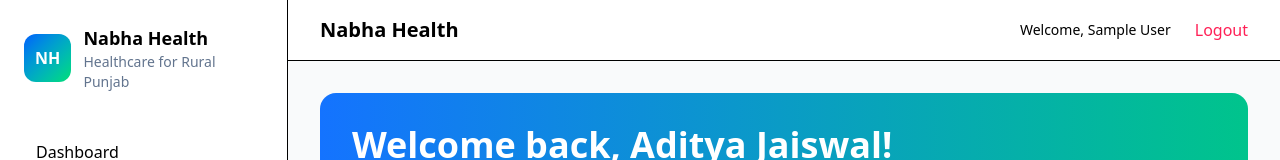
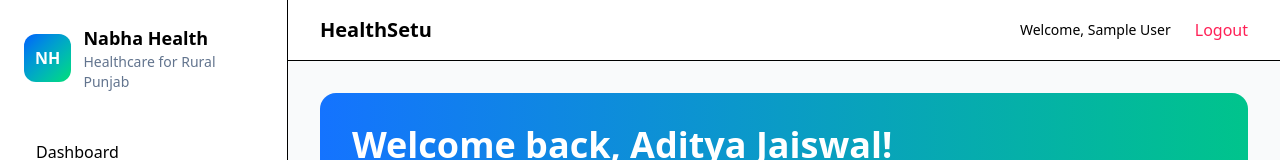
Before and after one commit to jaisaditya/SIH_project_frontend, a React (Vite) app: page / in a window 1280 px wide. Shown: the top 160 px of the page. Built offline with nearby package versions, Linux system fonts and the light colour scheme; no server answers; sample sign-in values are in the browser's storage.

Commit message:
Update Header.jsx

```diff
--- a/src/components/Header.jsx
+++ b/src/components/Header.jsx
@@ -24,7 +24,7 @@ export default function Header({ onOpenSidebar }) {
             </button>
           </div>
 
-          <div className="text-xl font-semibold">Nabha Health</div>
+          <div className="text-xl font-semibold">HealthSetu</div>
         </div>
 
         <div className="flex items-center gap-6">
```
